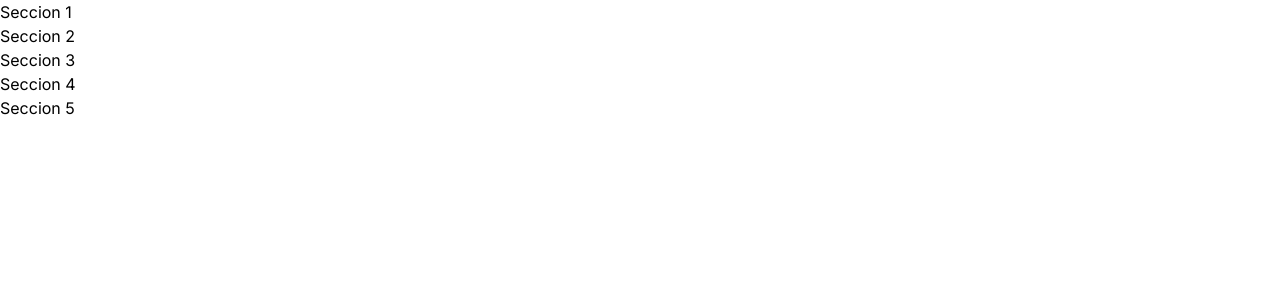
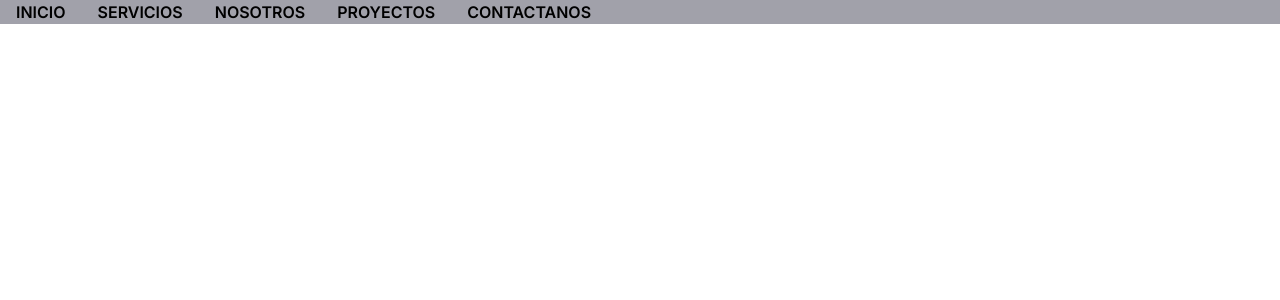
Before and after one commit to papers76/NextCode-devs, a Next.js app: page / in a window 1280 px wide. Shown: the top 300 px of the page. Built offline with nearby package versions, Linux system fonts and the light colour scheme.

Commit message:
navbar primeros estilos

```diff
--- a/src/app/components/navBar/NavBar.jsx
+++ b/src/app/components/navBar/NavBar.jsx
@@ -3,31 +3,31 @@ import Link from 'next/link';
 
 const NavBar = () => {
   return (
-    <nav>
-      <ul>
-        <li>
+    <nav className='bg-zinc-400 text-black font-semibold '>
+      <ul className='flex flex-col sm:flex sm:flex-row ' >
+        <li  className='mx-4'>
           <Link href="#section-1">
-            Seccion 1
+            INICIO
           </Link>
         </li>
-        <li>
+        <li  className='mx-4'>
           <Link href="#section-2">
-            Seccion 2
+            SERVICIOS
           </Link>
         </li>
-        <li>
+        <li  className='mx-4'>
           <Link href="#section-3">
-            Seccion 3
+            NOSOTROS
           </Link>
         </li>
-        <li>
+        <li  className='mx-4'>
           <Link href="#section-4">
-            Seccion 4
+            PROYECTOS
           </Link>
         </li>
-        <li>
+        <li  className='mx-4'>
           <Link href="#section-5">
-            Seccion 5
+            CONTACTANOS
           </Link>
         </li>
       </ul>
```
